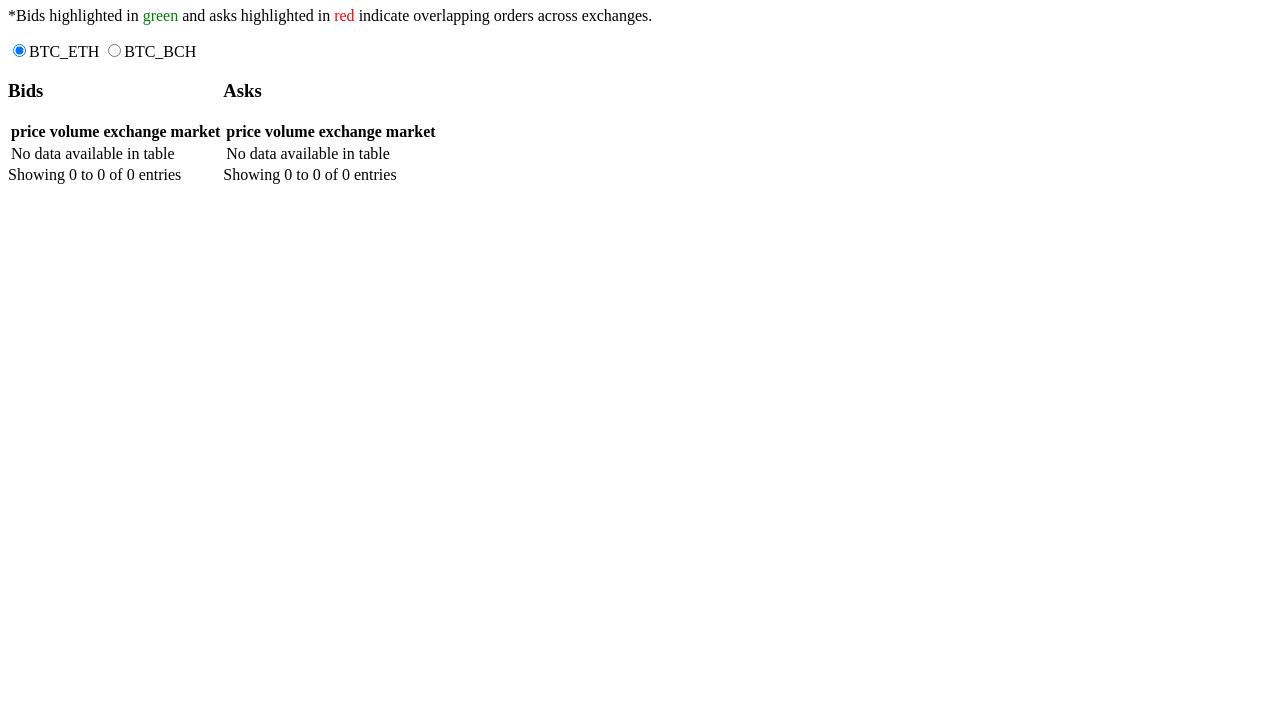
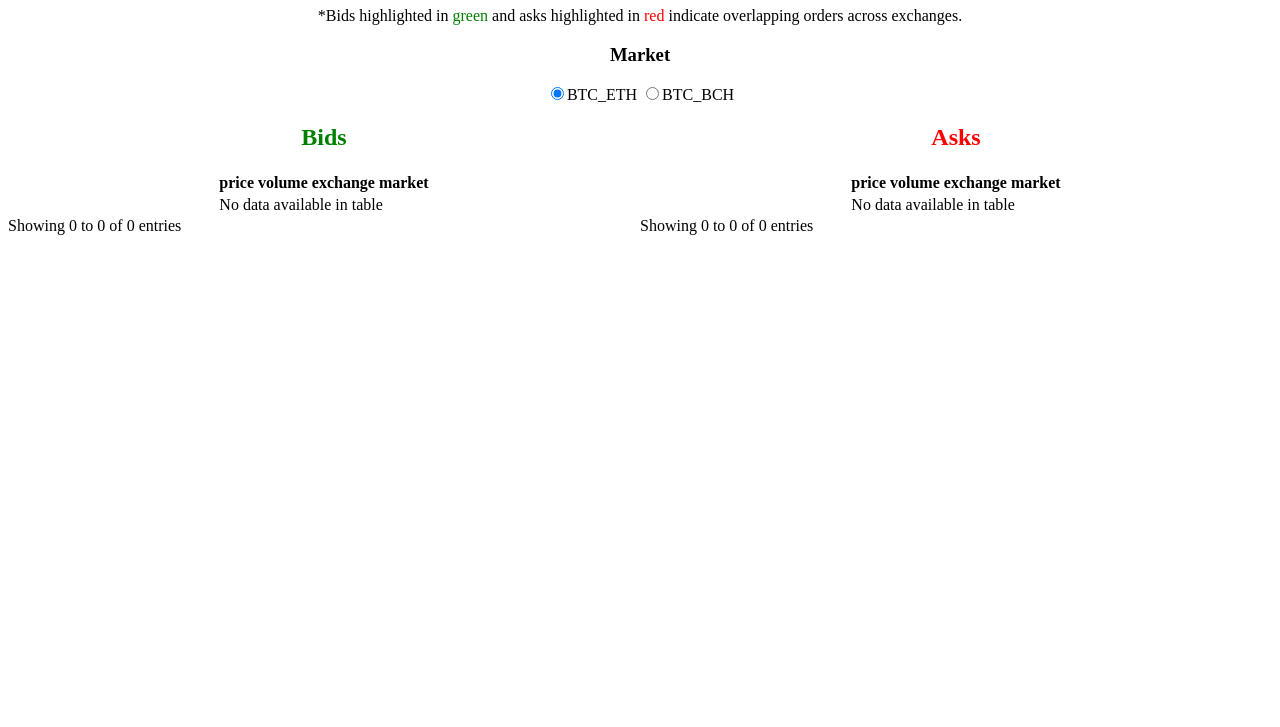
Before and after one commit to peterhendrick/exchangeorderbook, a website: page index.html in a window 1280 px wide. Shown: the part 73-800 px from the top of the page. Drawn offline with nearby package versions, Linux system fonts and the light colour scheme; no server answers.

Commit message:
added css stlyling

```diff
--- a/index.html
+++ b/index.html
@@ -2,6 +2,7 @@
 <html>
     <head>
         <title>Combined Exchange Order Book</title>
+        <link rel="stylesheet" type="text/css" href="/public/style.css" media="screen" />
         <script src="/socket.io/socket.io.js"></script>
         <script src="/scripts/jquery.min.js"></script>
         <script src="/scripts/jquery.dataTables.min.js"></script>
@@ -9,17 +10,20 @@
         <script src="/public/controller.js"></script>
     </head>
     <body>
-    <h1>Combined Order Books</h1>
-    <p>
-        *Bids highlighted in <span style="color: green">green</span> and asks highlighted in
-        <span style="color: red">red</span> indicate overlapping orders across exchanges.
+    <h1 class="text_center">Combined Order Books</h1>
+    <p class="text_center">
+        *Bids highlighted in <span class="bids">green</span> and asks highlighted in
+        <span class="asks">red</span> indicate overlapping orders across exchanges.
     </p>
-    <input type="radio" id="radio_1" name="type" value="BTC_ETH">BTC_ETH
-    <input type="radio" id="radio_2" name="type" value="BTC_BCH">BTC_BCH
-    <div style="display: flex">
-        <div>
-            <h3>Bids</h3>
-            <table id="bidTable">
+    <div class="text_center">
+        <h3>Market</h3>
+        <input type="radio" id="radio_1" name="type" value="BTC_ETH">BTC_ETH
+        <input type="radio" id="radio_2" name="type" value="BTC_BCH">BTC_BCH
+    </div>
+    <div class="tables_container">
+        <div class="table_container">
+            <h2 class="text_center bids">Bids</h2>
+            <table id="bidTable" class="table">
                 <thead>
                 <tr>
                     <th>price</th>
@@ -30,9 +34,9 @@
                 </thead>
             </table>
         </div>
-        <div  style="flex: 50%">
-            <h3>Asks</h3>
-            <table id="askTable">
+        <div class="table_container">
+            <h2 class="text_center asks">Asks</h2>
+            <table id="askTable" class="table">
                 <thead>
                 <tr>
                     <th>price</th>
--- a/public/controller.js
+++ b/public/controller.js
@@ -49,9 +49,9 @@ $(function () {
         orderBook.forEach(order => {
             let row;
             if(order.highlight && type === 'bids') {
-                row = $('<tr style="color: green">');
+                row = $('<tr class="bids">');
             } else if(order.highlight && type === 'asks') {
-                row = $('<tr style="color: red">');
+                row = $('<tr class="asks">');
             } else {
                 row = $('<tr>');
             }
--- /dev/null
+++ b/public/style.css
@@ -0,0 +1,19 @@
+.text_center {
+    text-align: center;
+}
+.bids {
+    color: green;
+}
+.asks {
+    color: red;
+}
+.table {
+    margin-left:auto;
+    margin-right:auto;
+}
+.tables_container {
+    display: flex;
+}
+.table_container {
+    flex: 50%;
+}
```
